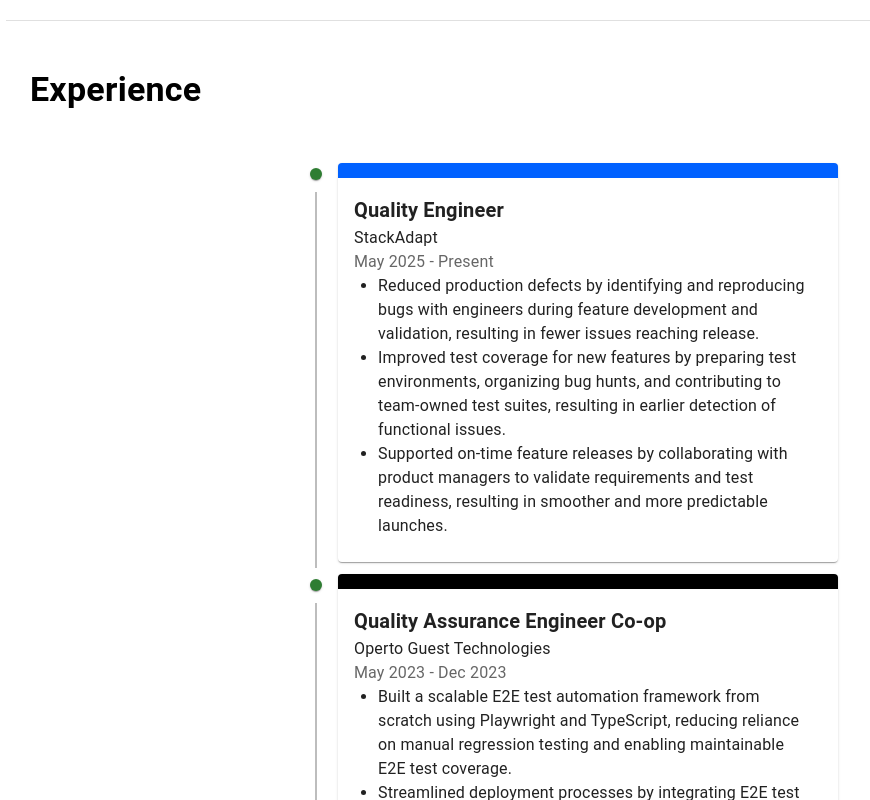
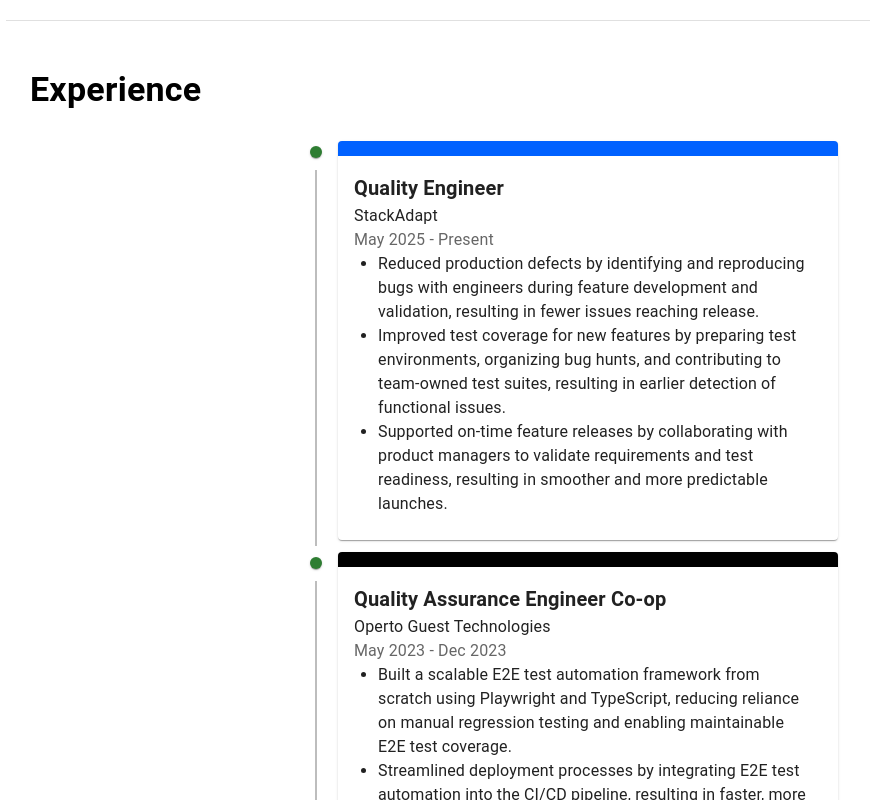
Before and after one commit to ronalldchan/ronalldchan.github.io, a React (Vite) app: page / in a window 1280 px wide. Shown: the part 440-1240 px from the top of the page, without its empty margins (58-928 px from the left). Built offline with nearby package versions, Linux system fonts and the light colour scheme.

Commit message:
remove excess spacing

```diff
--- a/src/components/Experience.tsx
+++ b/src/components/Experience.tsx
@@ -29,6 +29,8 @@ function Experience() {
                   flex: 0,
                   padding: 0,
                 },
+                padding: 0,
+                margin: 0,
               }}
             >
               <TimelineItem>
--- a/src/components/ExperienceCard.tsx
+++ b/src/components/ExperienceCard.tsx
@@ -27,7 +27,6 @@ function ExperienceCard(props: {
           <Box>
             <Typography
               component={"a"}
-              href={props.companyLink}
               variant="h6"
               fontWeight={"bold"}
               display={"inline"}
```
